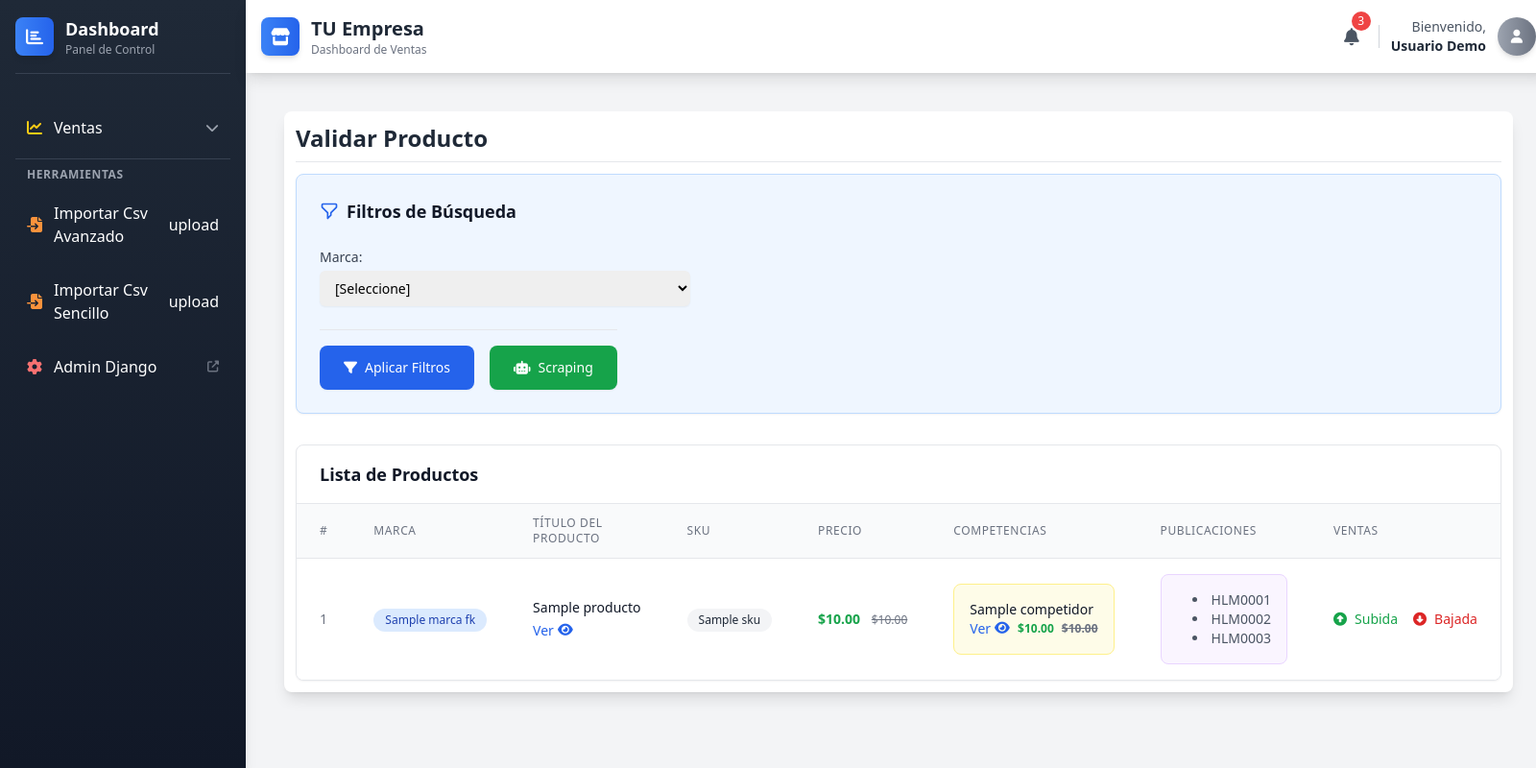
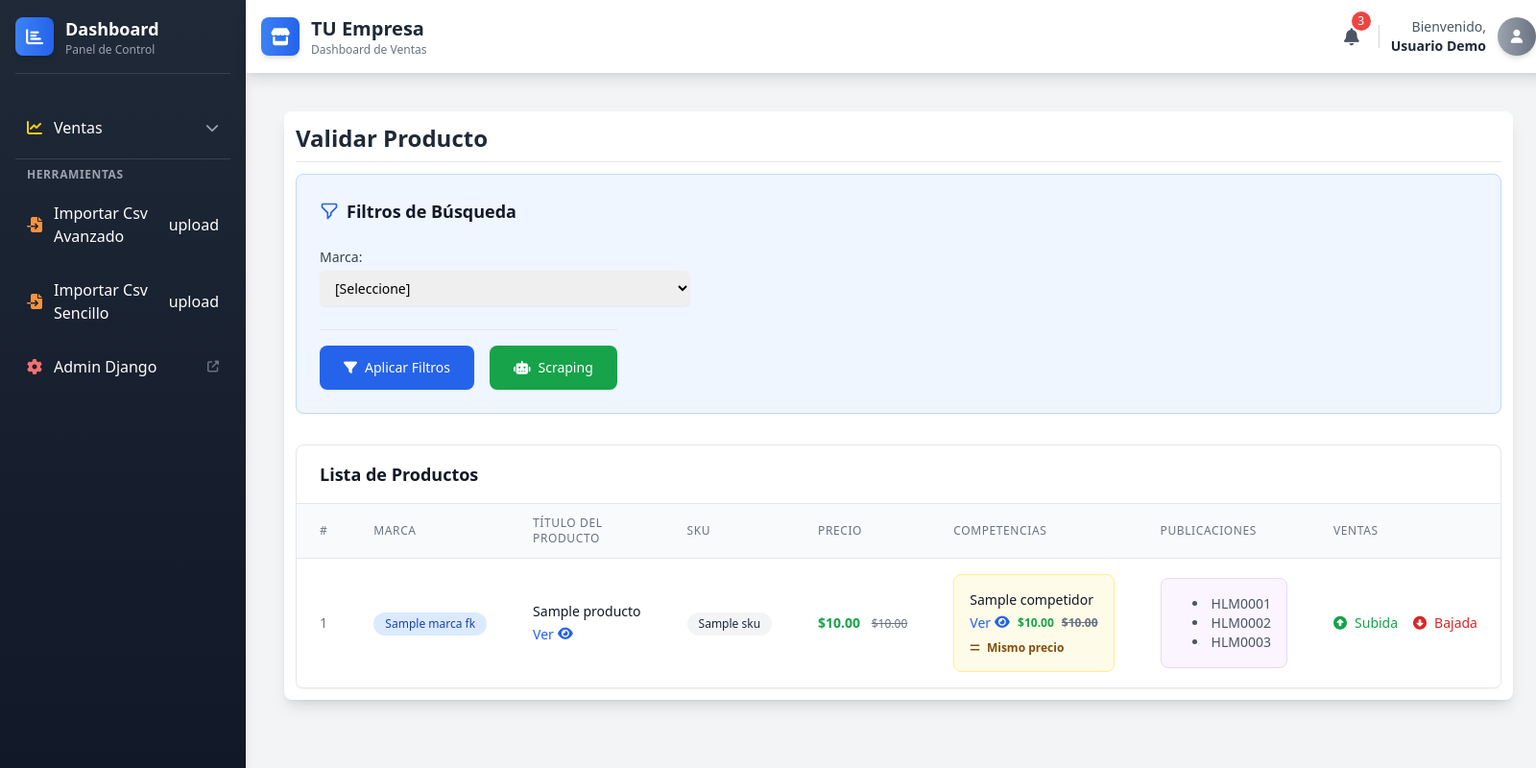
Before and after one commit to LeoSan/monitoreoMELI, a Django app: template venta/templates/venta/check_producto_competencia.html in a window 1600 px wide. Shown: the whole page at 96% size. Run offline with Django 5.2, Linux system fonts and the light colour scheme; the template is opened without the code that fills it: most values are stand-ins (such as "Sample title", 1, 10 or a date in 2020); some libraries are stand-ins or nearby versions.

Commit message:
feat: Add initial data for marcas and categorias, including products and competitors
- Created a migration to seed initial data for marcas and categorias.
- Added new products with detailed attributes and associated categories.
- Implemented loading overlay in the product competition check template.
- Refactored the product competition display logic to show price comparisons.
- Added unit tests for TMarcas model to ensure functionality and integrity.
- Created test files for models, utils, and views to enhance test coverage.

```diff
--- a/templates/partials/header.html
+++ b/templates/partials/header.html
@@ -8,7 +8,7 @@
                     <li><a href="#inicio" class="hover:text-blue-200">Inicio</a></li>
                     <li><a href="#mision" class="hover:text-blue-200">Misión</a></li>
                     <li><a href="#vision" class="hover:text-blue-200">Visión</a></li>
-                    <li><a href="/venta/dashboard" class="hover:text-blue-200">Análisis ventas</a></li>
+                    <li><a href="/venta/dashboard/" class="hover:text-blue-200">Análisis ventas</a></li>
                 </ul>
             </nav>
         </div>
--- a/venta/templates/venta/check_producto_competencia.html
+++ b/venta/templates/venta/check_producto_competencia.html
@@ -5,6 +5,9 @@
 {% block content %}
 
     <div class="flex h-screen">
+
+        {% include 'venta/partials/loading.html' %}
+
         <!-- Include Sidebar -->
          {% include 'venta/partials/sidebar.html' %}
 
@@ -111,17 +114,6 @@
                                                         {{ producto.marca_fk.nombre }}
                                                     </span>
                                                 </td>
-                                                {% comment %} <td class="px-6 py-4">
-                                                    <div class="text-sm font-medium text-gray-900 max-w-md">
-                                                        {{ producto.nombre|truncatechars:150 }}
-                                                    </div>
-                                                    <a href="{{producto.url}}"
-                                                        target="_blank"
-                                                        class="text-blue-600 hover:text-blue-900 inline-flex items-center">
-                                                        Ver
-                                                        <i class="fa-solid fa-eye ml-1 w-4 h-4"></i>
-                                                    </a>
-                                                </td> {% endcomment %}
 
                                                 <td class="px-6 py-4 max-w-xs">
                                                     <div class="relative group">
@@ -164,7 +156,16 @@
                                                 <td class="px-6 py-4 text-sm text-gray-700">
 
                                                         {% for competidor in producto.competidores.all %}
-                                                            <div class="bg-yellow-50 p-4 rounded-lg border border-yellow-200">
+                                                            {% with precio_nuestro=producto.precio_oferta|default:producto.precio_tachado %}
+                                                                <div class="p-4 rounded-lg border
+                                                                            {% if precio_nuestro < competidor.precio %}
+                                                                                bg-green-50 border-green-200  {# SUCCESS: Clases si somos más baratos #}
+                                                                            {% elif precio_nuestro > competidor.precio %}
+                                                                                bg-red-50 border-red-200      {# WARNING: Clases si somos más caros #}
+                                                                            {% else %}
+                                                                                bg-yellow-50 border-yellow-200{# NEUTRAL: Clases si valemos lo mismo #}
+                                                                            {% endif %}
+                                                                        ">
                                                                     <div class="mb-2 pb-2 border-b last:border-b-0 last:mb-0 last:pb-0">
                                                                         <div class="relative group">
                                                                             <div class="text-sm font-medium text-gray-900 truncate cursor-pointer">
@@ -179,20 +180,33 @@
                                                                             </div>
                                                                         </div>
 
-                                                                    <div class="flex items-center gap-2">
-
+                                                                        <div class="flex items-center gap-2 mt-1">
                                                                             <a href="{{competidor.url}}"
                                                                                 target="_blank"
                                                                                 class="text-blue-600 hover:text-blue-900 inline-flex items-center">
                                                                                 Ver
                                                                                 <i class="fa-solid fa-eye ml-1 w-4 h-4"></i>
                                                                             </a>
-
                                                                             <p class="font-bold text-xs text-green-600">${{ competidor.precio|floatformat:2 }}</p>
                                                                             <p class="font-bold text-xs text-gray-500 line-through">${{ competidor.precio_tachado|floatformat:2 }}</p>
                                                                         </div>
+                                                                        <p class="mt-2 text-xs font-semibold
+                                                                            {% if precio_nuestro < competidor.precio %}text-green-800
+                                                                            {% elif precio_nuestro > competidor.precio %}text-red-800
+                                                                            {% else %}text-yellow-800{% endif %}">
+
+                                                                            {% if precio_nuestro < competidor.precio %}
+                                                                                <i class="fa-solid fa-circle-check mr-1"></i> Somos más económicos
+                                                                            {% elif precio_nuestro > competidor.precio %}
+                                                                                <i class="fa-solid fa-triangle-exclamation mr-1 "></i> Somos más caros
+                                                                            {% else %}
+                                                                                <i class="fa-solid fa-equals mr-1"></i> Mismo precio
+                                                                            {% endif %}
+                                                                        </p>
+
                                                                     </div>
                                                                 </div>
+                                                            {% endwith %}
                                                         {% empty %}
                                                             <span class="text-xs text-gray-400 italic">Sin datos</span>
                                                         {% endfor %}
@@ -251,7 +265,17 @@
     </div>
 
         <script>
+
+        function activarLoading() {
+            const overlay = document.getElementById('loading-overlay');
+            overlay.classList.remove('hidden');
+        }
+
+
         function aplicarScraping() {
+            // 1. Mostrar el overlay
+            activarLoading()
+
             const scraping = 'true';
             const marca = document.getElementById('inpMarca').value;
 
@@ -266,6 +290,9 @@
         }
 
         function aplicarFiltros() {
+            // 1. Mostrar el overlay
+            activarLoading()
+
             const marca = document.getElementById('inpMarca').value;
             // Construir URL con parámetros
             const params = new URLSearchParams();
--- /dev/null
+++ b/venta/templates/venta/partials/loading.html
@@ -0,0 +1,6 @@
+<div id="loading-overlay" class="hidden fixed inset-0 z-50 bg-gray-900 bg-opacity-60 flex items-center justify-center">
+    <div class="relative flex h-16 w-16 items-center justify-center">
+        <span class="absolute inline-flex h-full w-full animate-ping rounded-full bg-blue-400 opacity-75"></span>
+        <span class="relative inline-flex h-12 w-12 rounded-full bg-blue-500"></span>
+    </div>
+</div>
```
Also changed, not shown: venta/admin.py (+8 -1 lines), venta/tests/test_models.py (added, +55 -0 lines), venta/migrations/0002_seed_categorias.py, venta/tests/__init__.py (added), venta/tests/test_utils.py (added), venta/tests/test_views.py (added). Lines whose indentation alone changed are shown as unchanged.
